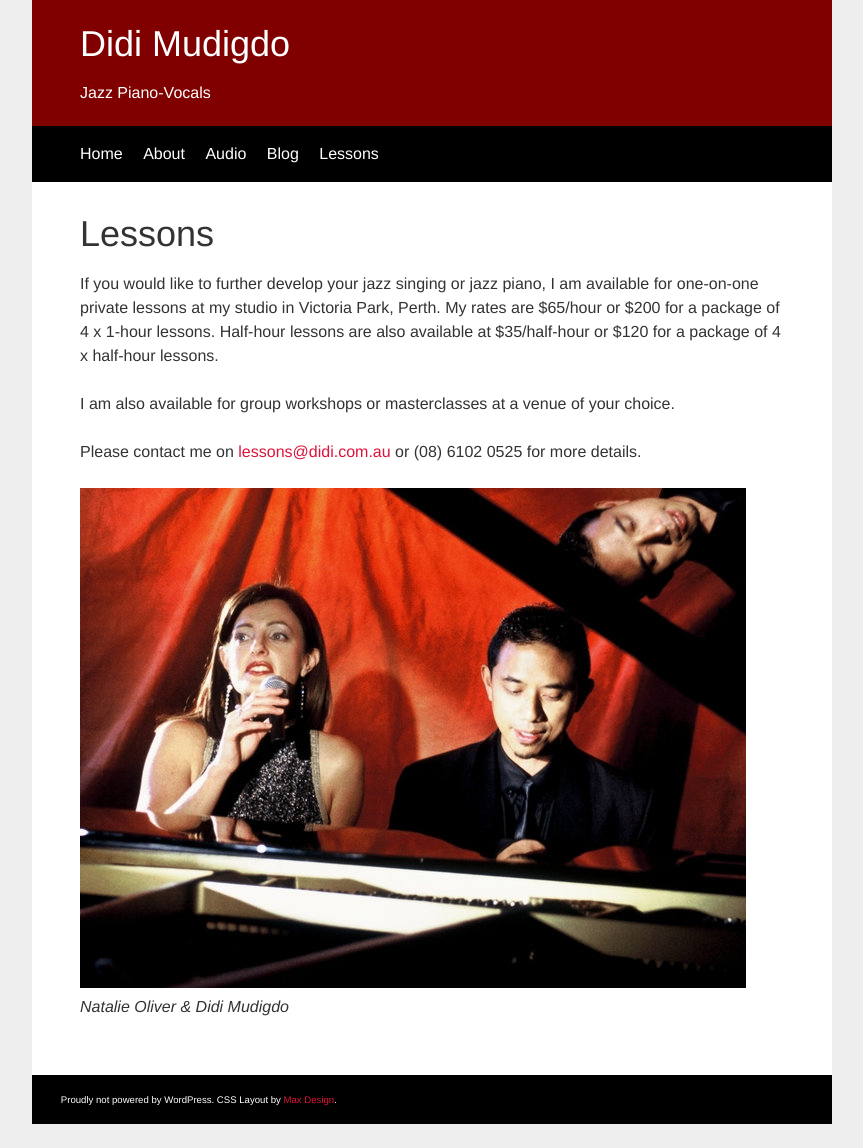
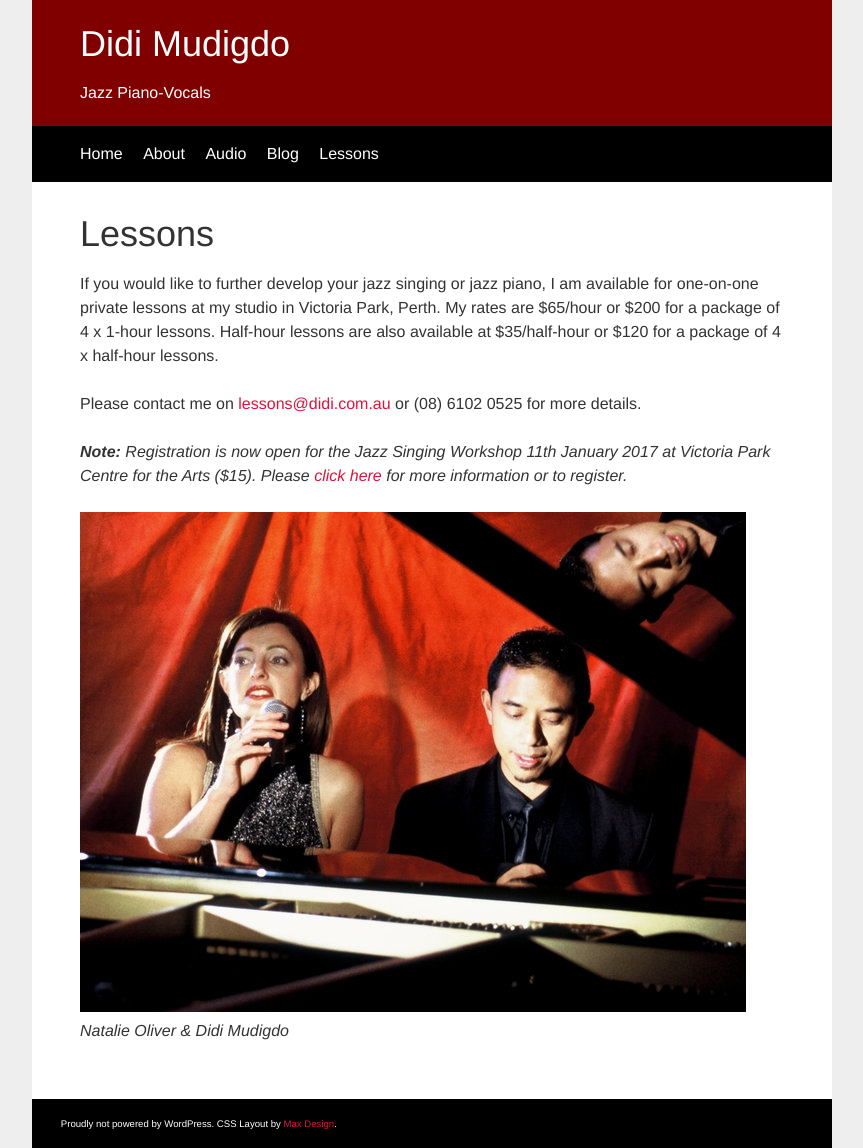
Before and after one commit to didijazz/didijazz.github.io, a Jekyll site: the page built from lessons/index.html, in a window 1280 px wide. Shown: the whole page, without its empty margins (208-1071 px from the left). Built offline with Jekyll 4.4.1, drawn with Linux system fonts in a browser that asks for light colours; before the commit the page ends 1124 px from its top, so only the background shows below that.

Commit message:
added registration to lessons

```diff
--- a/lessons/index.html
+++ b/lessons/index.html
@@ -7,8 +7,8 @@
 
 <p>If you would like to further develop your jazz singing or jazz piano, I am available for one-on-one private lessons at my studio in Victoria Park, Perth. My rates are $65/hour or $200 for a package of 4 x 1-hour lessons. Half-hour lessons are also available at $35/half-hour or $120 for a package of 4 x half-hour lessons.</p>
 
-<p>I am also available for group workshops or masterclasses at a venue of your choice.</p>
-
 <p>Please contact me on <a href="mailto:lessons@didi.com.au" target="_blank">lessons@didi.com.au</a> or (08) 6102 0525 for more details.</p>
 
+	<p><em><strong>Note:</strong> Registration is now open for the Jazz Singing Workshop 11th January 2017 at Victoria Park Centre for the Arts ($15). Please <a href="https://goo.gl/forms/Tvmvft4ytTshmvDN2" target="_blank">click here</a> for more information or to register.</em></p>
+
 <p><img class=img-responsive src="/img/Didi_Natalie3_666px.jpg" alt=""><br><em>Natalie Oliver &amp; Didi Mudigdo</em></p>
```
